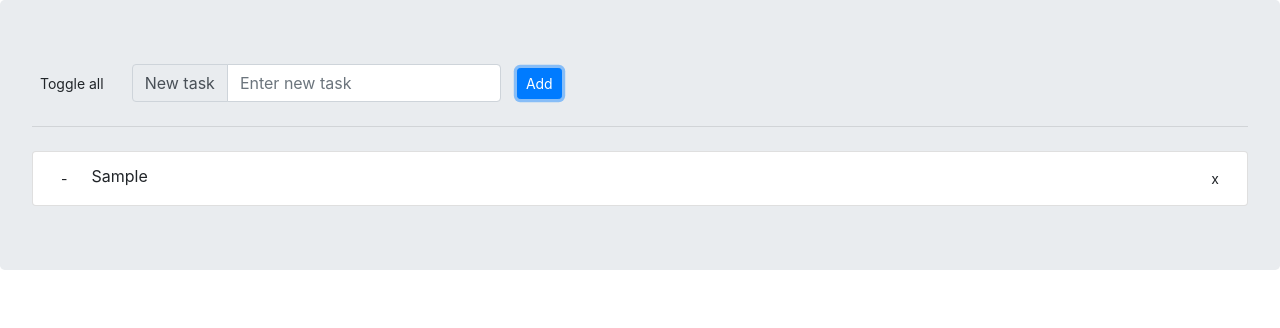
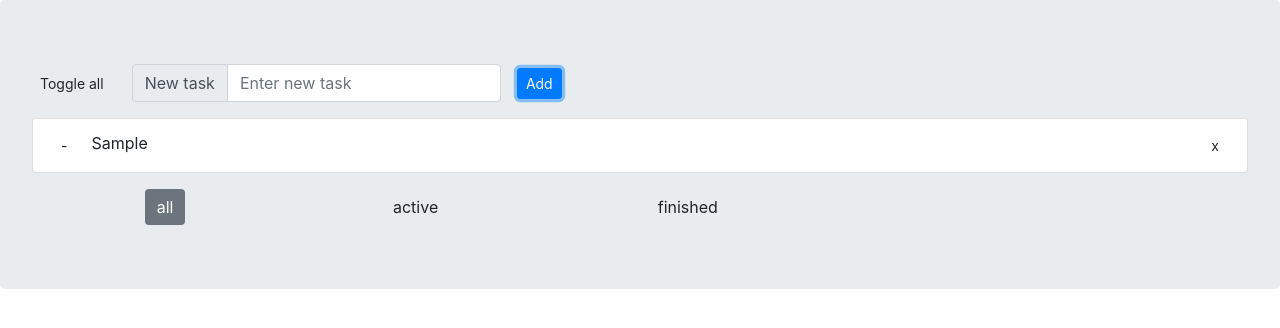
Before and after one commit to fortymorgan/reactToDo, a React app: page / in a window 1280 px wide. Both pictures are taken after typing "Sample" into the empty fields and a click on the button "Add". Shown: the top 328 px of the page. Built offline with nearby package versions, Linux system fonts and the light colour scheme.

Commit message:
Add footer filters component

```diff
--- a/src/components/App.jsx
+++ b/src/components/App.jsx
@@ -1,6 +1,7 @@
 import React from 'react';
 import InputForm from './InputForm.jsx';
 import ListItems from './ListItems.jsx';
+import FilterFooter from './FilterFooter.jsx'
 import { getItemsList, toLocalStorage } from '../scripts/storage';
 
 export default class App extends React.Component {
@@ -10,6 +11,7 @@ export default class App extends React.Component {
       nextId: 0,
       input: '',
       items: getItemsList(),
+      filter: 'all',
     }
   }
 
@@ -47,14 +49,26 @@ export default class App extends React.Component {
     this.setState({ items: newItems });
   }
 
+  onToggleFilter = (e) => {
+    this.setState({ filter: e.target.innerHTML });
+  }
+
   render() {
-    const { input, items } = this.state;
+    const { input, items, filter } = this.state;
+
+    const itemsToRender = {
+      all: items,
+      active: items.filter(item => item.state === 'active'),
+      finished: items.filter(item => item.state === 'finished'),
+    }
+
+    const footer = items.length === 0 ? null : <FilterFooter filter={filter} handlers={{onToggleFilter: this.onToggleFilter }} />
 
     return (
       <div className="jumbotron">
         <InputForm handlers={{ onInput: this.onInput, onAdd: this.onAdd, onToggleAll: this.onToggleAll }} value={input} />
-        <hr className="my-4" />
-        <ListItems handlers={{ onRemove: this.onRemove, onToggle: this.onToggle }} list={items} />
+        <ListItems handlers={{ onRemove: this.onRemove, onToggle: this.onToggle }} list={itemsToRender[filter]} />
+        {footer}
       </div>
     )
   }
--- /dev/null
+++ b/src/components/FilterFooter.jsx
@@ -0,0 +1,19 @@
+import React from 'react';
+
+const filters = ['all', 'active', 'finished'];
+
+export default class FilterFooter extends React.Component {
+  render() {
+    const { filter, handlers } = this.props;
+    const { onToggleFilter } = handlers;
+
+    return (
+      <div className="col-8 mt-3 d-flex justify-content-around">
+        {filters.map(f => {
+          const className = f === filter ? "btn btn-secondary border-0" : "btn border-0";
+          return <button className={className} key={f} onClick={onToggleFilter}>{f}</button>;
+          })}
+      </div>
+    )
+  }
+}
```
